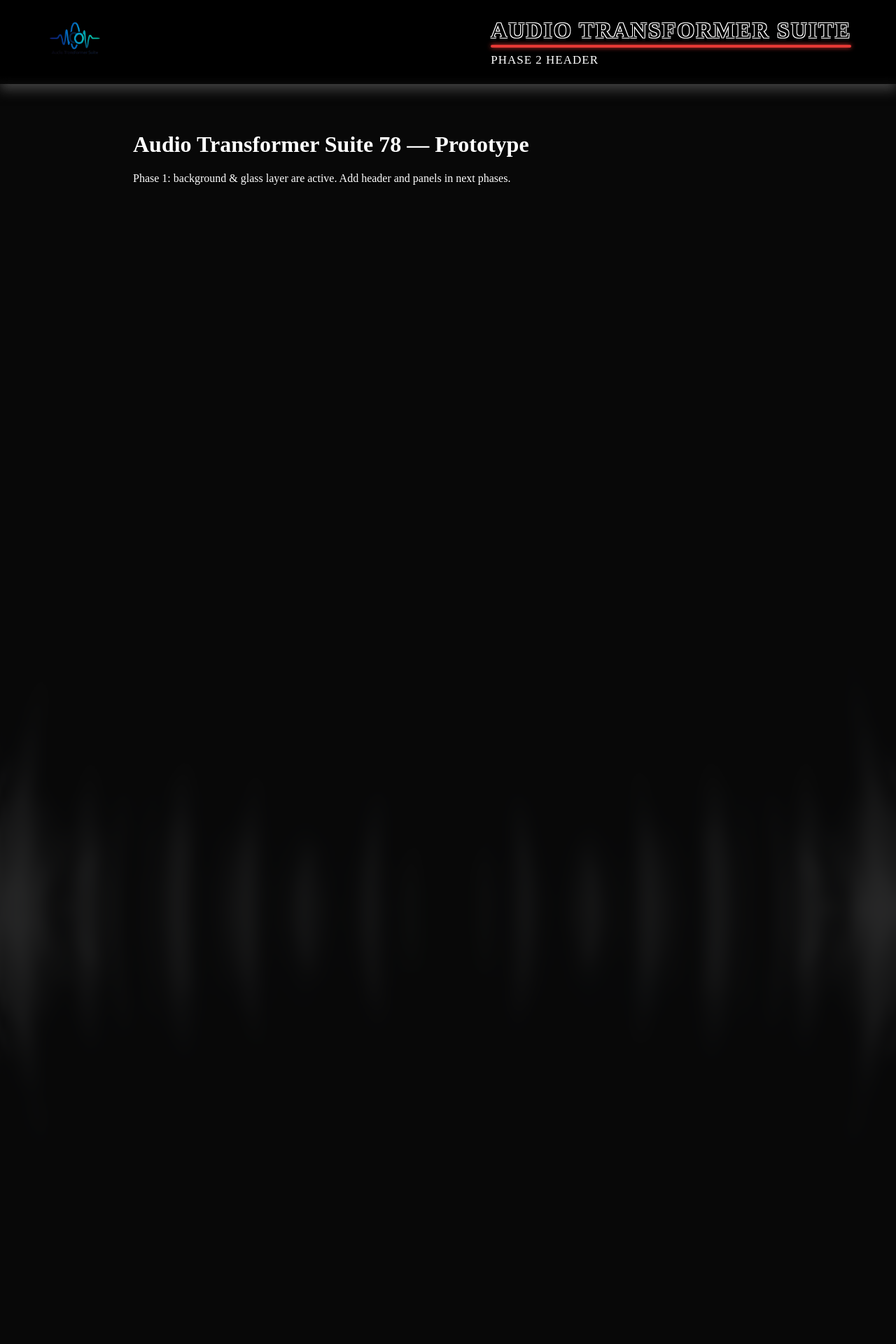
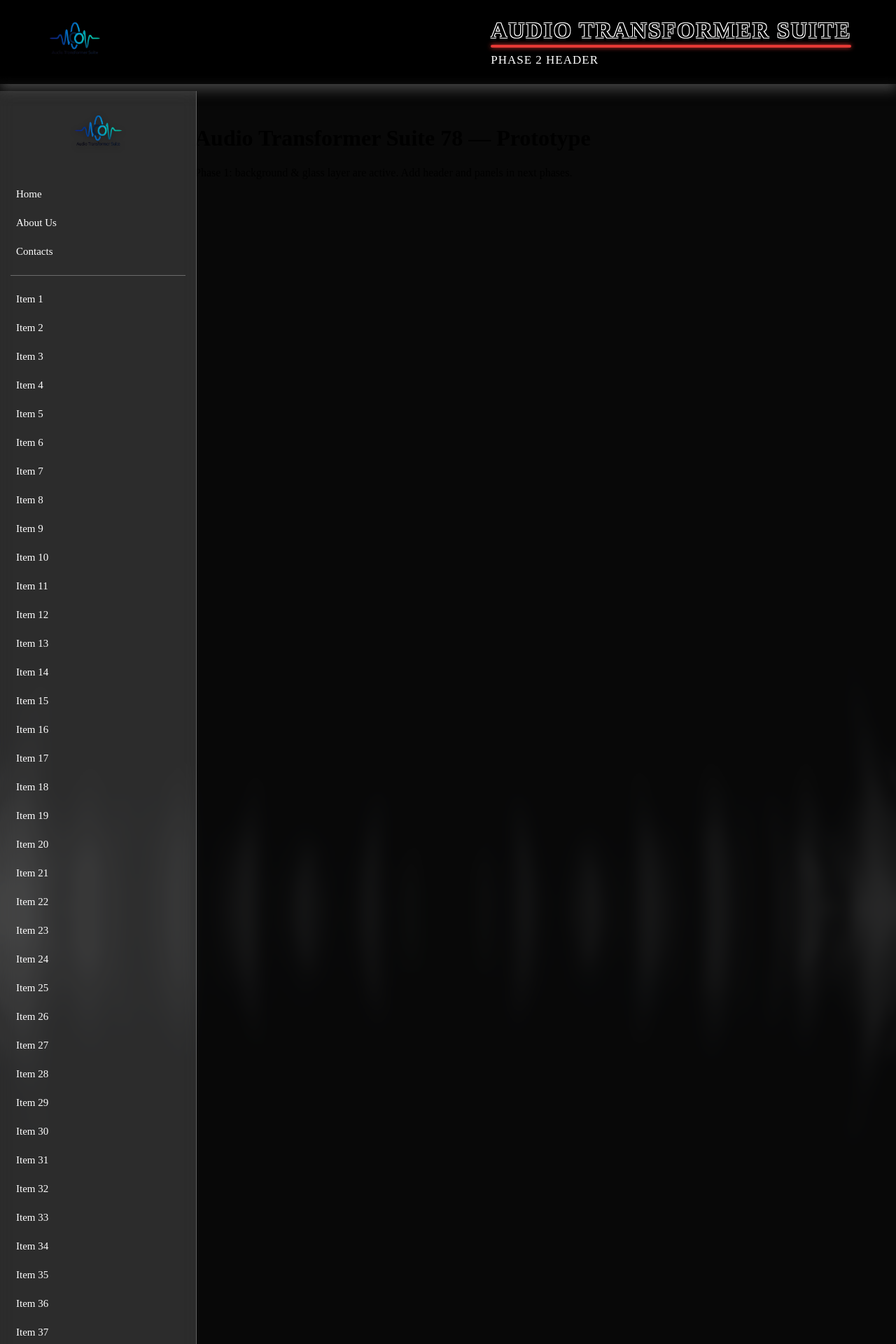
Before and after one commit to Naser507/Audio_Transformer_Suite_78, a Flask app: page / in a window 1280 px wide. Shown: the top 1920 px of the page at 70% size. Run offline with Flask 3, Linux system fonts and the light colour scheme.

Commit message:
Primary left panel addition

```diff
--- /dev/null
+++ b/app/frontend/static/css/left_panel.css
@@ -0,0 +1,61 @@
+/* Left panel container */
+#left-panel {
+    position: fixed;
+    top: 130px; /* below header */
+    left: 0;
+    width: 250px;
+    height: calc(100vh - 130px);
+    padding: 20px 15px;
+
+    /* Glass effect */
+    background: rgba(255, 255, 255, 0.15);
+    backdrop-filter: blur(12px);
+    -webkit-backdrop-filter: blur(12px);
+    border-right: 1px solid rgba(255,255,255,0.25);
+
+    overflow-y: auto;
+    z-index: 12;
+}
+
+/* Logo container */
+.lp-logo-container {
+    width: 100%;
+    text-align: center;
+    margin-bottom: 25px;
+}
+
+.lp-logo-container img {
+    width: 80px;
+    height: auto;
+    filter: drop-shadow(0px 2px 4px rgba(0,0,0,0.4));
+}
+
+/* Navigation links */
+.lp-nav a {
+    display: block;
+    color: #ffffff;
+    text-decoration: none;
+    padding: 10px 8px;
+    margin: 4px 0;
+    font-size: 15px;
+
+    border-radius: 8px;
+    transition: background 0.2s ease, padding-left 0.2s ease;
+}
+
+.lp-nav a:hover {
+    background: rgba(255,255,255,0.25);
+    padding-left: 14px;
+}
+
+.lp-nav hr {
+    border: none;
+    border-bottom: 1px solid rgba(255,255,255,0.3);
+    margin: 15px 0;
+}
+
+/* Main content shifts right because of sidebar */
+#main-content {
+    margin-left: 250px;
+    padding: 20px;
+}
--- /dev/null
+++ b/app/frontend/static/js/left_panel.js
@@ -0,0 +1 @@
+console.log("Left panel loaded.");
--- a/app/frontend/templates/base.html
+++ b/app/frontend/templates/base.html
@@ -5,46 +5,57 @@
   <title>Audio Transformer Suite 78</title>
   <meta name="viewport" content="width=device-width,initial-scale=1" />
 
-  <!-- Phase 1 styles -->
+  <!-- Phase 1 styles (unchanged) -->
   <link rel="stylesheet" href="/static/css/background.css">
   <link rel="stylesheet" href="/static/css/glasslayer.css">
   <link rel="stylesheet" href="{{ url_for('static', filename='css/header.css') }}">
 
-  <!-- basic page styles for Phase1 (keeps UI above glass) -->
+  <!-- Phase 3: new -->
+  <link rel="stylesheet" href="{{ url_for('static', filename='css/left_panel.css') }}">
+
   <style>
-    /* Make sure site content sits above glass (z-index higher) */
+    /* same as before */
     #app-root {
       position: relative;
-      z-index: 12; /* UI will be above glass (8) and background (0) */
-      padding-top: 100px; /* Prevent content from hiding behind header */
-    }
-    /* small prototyping content */
-    .center-proto {
-      margin: 80px auto;
-      max-width: 900px;
-      color: #fff;
-      text-shadow: 0 1px 2px rgba(0,0,0,0.6);
+      z-index: 12;
+      padding-top: 130px;
     }
   </style>
 </head>
 <body>
+
+  <!-- Header (unchanged) -->
   {% include 'header.html' %}
-  <!-- Background layer -->
+
+  <!-- Background layer (unchanged) -->
   <div id="bg-root" aria-hidden="true"></div>
 
-  <!-- Glass layer -->
+  <!-- Glass layer (unchanged) -->
   <div id="glass" aria-hidden="true"></div>
 
-  <!-- App UI root -->
+  <!-- App UI (NEW wrapper added) -->
   <div id="app-root">
-    <!-- This is where your header/left panel/main content will be inserted in later phases -->
-    <main class="center-proto">
-      <h1>Audio Transformer Suite 78 — Prototype</h1>
-      <p>Phase 1: background & glass layer are active. Add header and panels in next phases.</p>
-    </main>
+
+    <!-- NEW wrapper for left panel + content -->
+    <div id="layout">
+
+      <!-- NEW: left panel -->
+      {% include 'left_panel.html' %}
+
+      <!-- Main content area (same content, just moved inside layout) -->
+      <div id="main-content">
+        <main class="center-proto">
+          <h1>Audio Transformer Suite 78 — Prototype</h1>
+          <p>Phase 1: background & glass layer are active. Add header and panels in next phases.</p>
+        </main>
+      </div>
+
+    </div>
   </div>
 
-  <!-- JS (background cycler) -->
+  <!-- JS (unchanged) -->
   <script src="/static/js/background.js"></script>
+  <script src="{{ url_for('static', filename='js/left_panel.js') }}"></script>
+
 </body>
 </html>
--- /dev/null
+++ b/app/frontend/templates/left_panel.html
@@ -0,0 +1,21 @@
+<div id="left-panel">
+    <div class="lp-logo-container">
+        <img src="/static/images/logos/ATS_Logo.png" alt="ATS Logo">
+    </div>
+
+    <nav class="lp-nav">
+
+        <!-- Main fixed links -->
+        <a href="#">Home</a>
+        <a href="#">About Us</a>
+        <a href="#">Contacts</a>
+
+        <hr>
+
+        <!-- 60 test items -->
+        {% for i in range(1, 61) %}
+            <a href="#">Item {{ i }}</a>
+        {% endfor %}
+
+    </nav>
+</div>
```
Also changed, not shown: README.md.
